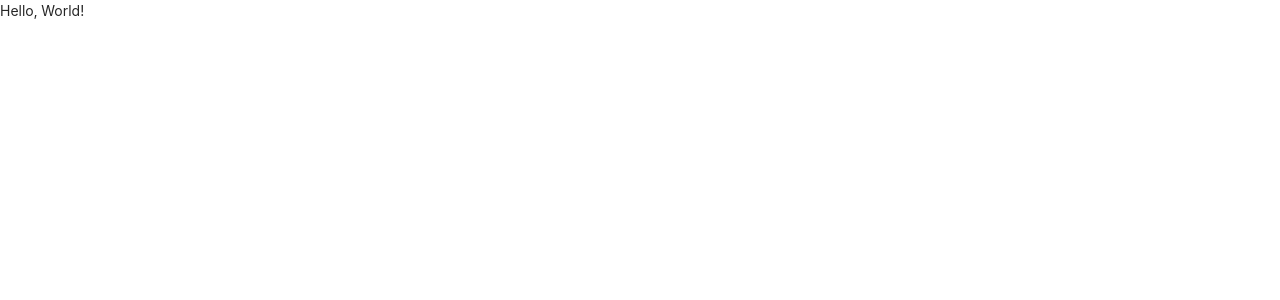
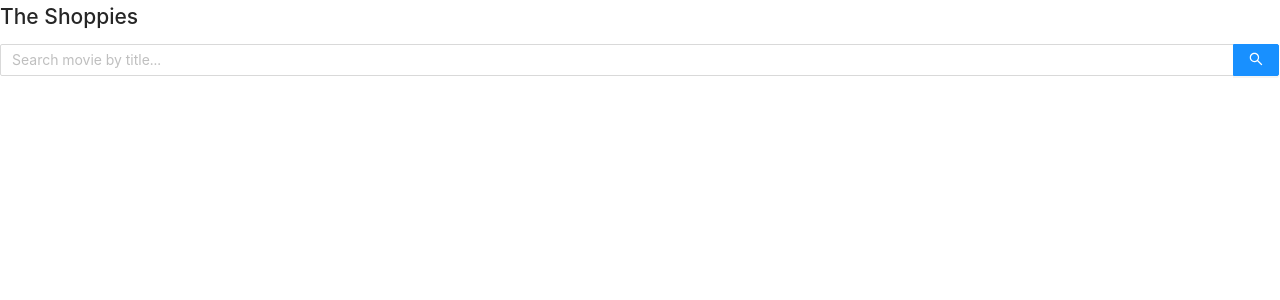
Before and after one commit to andrewzulaybar/shopify-challenge, a Next.js app: page / in a window 1280 px wide. Shown: the top 300 px of the page. Built offline with nearby package versions, Linux system fonts and the light colour scheme; no server answers.

Commit message:
chore(search): Setup infra for supporting search in UI

```diff
--- /dev/null
+++ b/src/components/SearchBar.tsx
@@ -0,0 +1,17 @@
+import { Input } from 'antd';
+
+const { Search } = Input;
+
+type SearchProps = {
+  onSearchHandler: (input: string) => unknown;
+};
+
+export default function SearchBar(props: SearchProps) {
+  return (
+    <Search
+      placeholder="Search movie by title..."
+      onSearch={(input: string) => props.onSearchHandler(input)}
+      enterButton
+    />
+  );
+}
--- /dev/null
+++ b/src/contexts/MoviesContext.tsx
@@ -0,0 +1,71 @@
+import {
+  createContext,
+  Dispatch,
+  ReactElement,
+  useContext,
+  useReducer,
+} from 'react';
+
+import MoviesReducer from '../reducers/MoviesReducer';
+import { MovieDTO } from '../services/OMDBService';
+
+export enum DispatchAction {
+  // Error occurred while fetching movie data
+  DATA_FAILURE,
+  // Loading the movie data from the API
+  DATA_LOAD,
+  // Successfully fetched the movie data
+  DATA_SUCCESS,
+}
+
+export interface State {
+  // Whether or not an error occurred when fetching the data
+  hasError: boolean;
+  // Whether or not the data is currently being fetched
+  isLoading: boolean;
+  // The entire list of fetched movies
+  movies: MovieDTO[];
+}
+
+export interface DispatchParams {
+  type: DispatchAction;
+  payload?: unknown;
+}
+
+interface MoviesContext {
+  state: State;
+  dispatch: Dispatch<DispatchParams>;
+}
+
+const initialState: State = {
+  hasError: false,
+  isLoading: false,
+  movies: [],
+};
+
+const MoviesContext = createContext<MoviesContext>({
+  state: initialState,
+  dispatch: () => null,
+});
+
+export function MoviesProvider({
+  children,
+}: {
+  children: ReactElement | ReactElement[];
+}): ReactElement {
+  const [state, dispatch] = useReducer(MoviesReducer, initialState);
+
+  return (
+    <MoviesContext.Provider value={{ state, dispatch }}>
+      {children}
+    </MoviesContext.Provider>
+  );
+}
+
+export function useMoviesContext(): MoviesContext {
+  const context = useContext(MoviesContext);
+  if (!context) {
+    throw new Error('useMoviesContext must be used within a MoviesProvider');
+  }
+  return context;
+}
--- a/src/pages/_app.tsx
+++ b/src/pages/_app.tsx
@@ -1,7 +1,14 @@
+import { MoviesProvider } from '../contexts/MoviesContext';
+
 import 'tailwindcss/tailwind.css';
+import '../styles/index.css';
 
 function MyApp({ Component, pageProps }) {
-  return <Component {...pageProps} />;
+  return (
+    <MoviesProvider>
+      <Component {...pageProps} />
+    </MoviesProvider>
+  );
 }
 
 export default MyApp;
--- a/src/pages/index.tsx
+++ b/src/pages/index.tsx
@@ -1,5 +1,55 @@
+import { useCallback, useState } from 'react';
+
+import SearchBar from '../components/SearchBar';
+import { DispatchAction, useMoviesContext } from '../contexts/MoviesContext';
+import OMDBService, {
+  MovieDTO,
+  MovieType,
+  Query,
+} from '../services/OMDBService';
+
 import 'antd/dist/antd.css';
 
 export default function IndexPage() {
-  return <main>Hello, World!</main>;
+  const [page, setPage] = useState<number>(1);
+
+  const { dispatch } = useMoviesContext();
+
+  const onSearchHandler = useCallback(
+    (title: string) => {
+      const queryParams: Query = {
+        dataType: 'json',
+        page,
+        title,
+        type: MovieType.Movie,
+      };
+
+      dispatch({ type: DispatchAction.DATA_LOAD });
+      OMDBService.findMovies(queryParams)
+        .then((movies: MovieDTO[]) => {
+          dispatch({
+            type: DispatchAction.DATA_SUCCESS,
+            payload: { movies },
+          });
+        })
+        .catch(() => {
+          dispatch({
+            type: DispatchAction.DATA_FAILURE,
+            payload: { movies: [] },
+          });
+        });
+    },
+    [dispatch, page]
+  );
+
+  return (
+    <main className="font-sans flex flex-col flex-grow justify-center p-24">
+      <section className="pb-4">
+        <h2 className="font-bold text-3xl text-gray-700">The Shoppies</h2>
+      </section>
+      <section className="pb-4">
+        <SearchBar onSearchHandler={onSearchHandler} />
+      </section>
+    </main>
+  );
 }
--- /dev/null
+++ b/src/reducers/MoviesReducer.tsx
@@ -0,0 +1,62 @@
+import {
+  State,
+  DispatchParams,
+  DispatchAction,
+} from '../contexts/MoviesContext';
+
+import { MovieDTO } from '../services/OMDBService';
+
+const updateState = (
+  oldState: State,
+  payload: Record<string, unknown>
+): State => {
+  return {
+    ...oldState,
+    ...payload,
+  };
+};
+
+export default function MoviesReducer(
+  state: State,
+  { type, payload }: DispatchParams
+): State {
+  let nextState = state;
+
+  switch (type) {
+    /**
+     * Sets `isLoading` to false, `hasError` to true, and `movies` to given array if provided
+     */
+    case DispatchAction.DATA_FAILURE: {
+      const { movies } = payload as { movies: MovieDTO[] };
+      const newValues: Partial<State> = {
+        isLoading: false,
+        hasError: true,
+        movies: movies ?? [],
+      };
+      nextState = updateState(nextState, newValues);
+      break;
+    }
+    /**
+     * Sets `isLoading` to true and `hasError` to false
+     */
+    case DispatchAction.DATA_LOAD: {
+      const newValues: Partial<State> = { isLoading: true, hasError: false };
+      nextState = updateState(nextState, newValues);
+      break;
+    }
+    /**
+     * Sets `isLoading` to false, `hasError` to false, and `movies` to given array
+     */
+    case DispatchAction.DATA_SUCCESS: {
+      const { movies } = payload as { movies: MovieDTO[] };
+      const newValues: Partial<State> = {
+        isLoading: false,
+        hasError: false,
+        movies,
+      };
+      nextState = updateState(nextState, newValues);
+      break;
+    }
+  }
+  return nextState;
+}
--- a/src/services/OMDBService.ts
+++ b/src/services/OMDBService.ts
@@ -20,13 +20,18 @@ export interface Query {
   year?: number;
 }
 
-interface JSONResponse {
+interface JSONError {
+  Error: string;
+  Response: string;
+}
+
+interface JSONSuccess {
   Response: string;
   Search: MovieDTO[];
   totalResults: string;
 }
 
-export default class OMDB {
+class OMDB {
   private readonly baseUrl = 'http://www.omdbapi.com/?i=tt3896198&';
   private readonly queryParams: URLSearchParams;
 
@@ -36,12 +41,12 @@ export default class OMDB {
     });
   }
 
-  public async findMovie(query: Query) {
+  public async findMovies(query: Query) {
     const apiUrl = this.constructApiUrl(query);
     return fetch(apiUrl)
       .then((res: Response) => res.json())
-      .then((res: JSONResponse) => res.Search)
-      .catch(() => []);
+      .then((res: JSONSuccess) => res.Search)
+      .catch((err: JSONError) => Promise.reject(err));
   }
 
   private constructApiUrl(query: Query): string {
@@ -71,3 +76,5 @@ export default class OMDB {
     return this.baseUrl + params.toString();
   }
 }
+
+export default new OMDB();
--- /dev/null
+++ b/src/styles/index.css
@@ -0,0 +1,11 @@
+body {
+  display: flex;
+  flex-direction: column;
+  flex-grow: 1;
+}
+
+#__next {
+  display: flex;
+  flex-direction: column;
+  flex-grow: 1;
+}
--- a/tailwind.config.js
+++ b/tailwind.config.js
@@ -3,7 +3,11 @@ module.exports = {
     './src/components/**/*.{js,ts,jsx,tsx}',
     './src/pages/**/*.{js,ts,jsx,tsx}',
   ],
-  theme: {},
+  theme: {
+    fontFamily: {
+      sans: ['Avenir'],
+    },
+  },
   variants: {},
   plugins: [],
 };
```
Also changed, not shown: .prettierrc.json (added), 1 other file (tests, documents, lock files or other folders).
